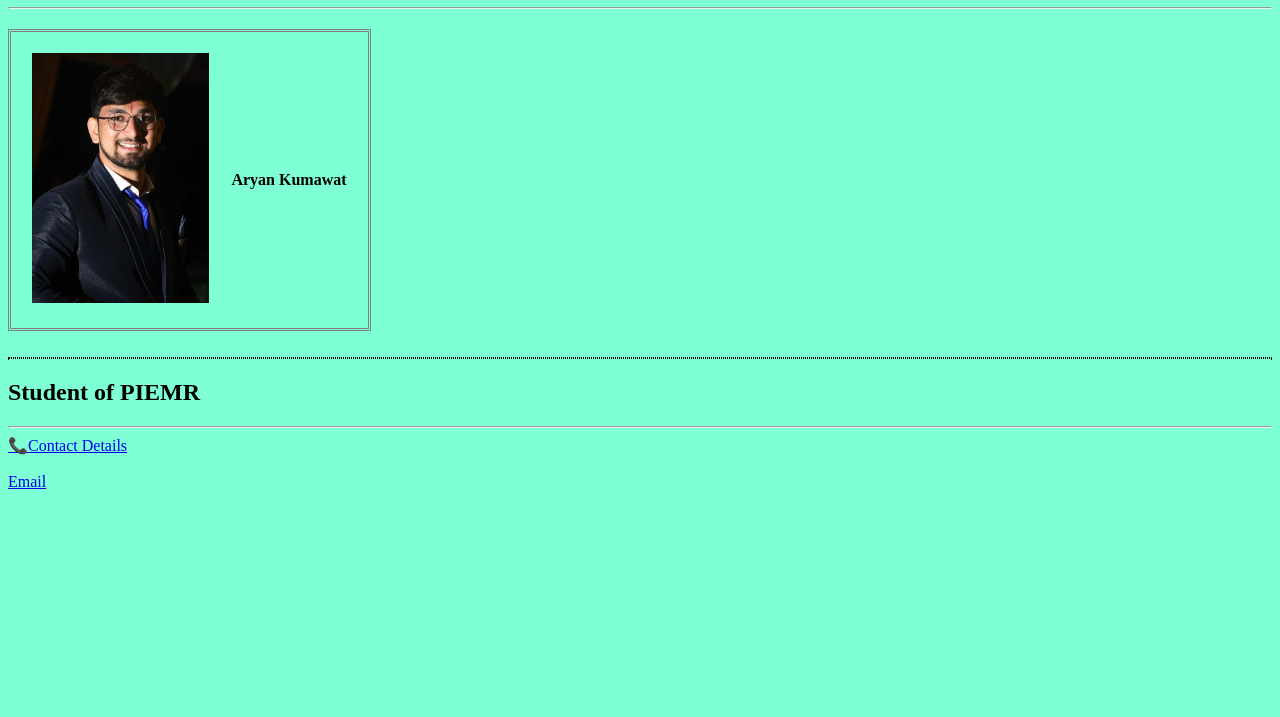
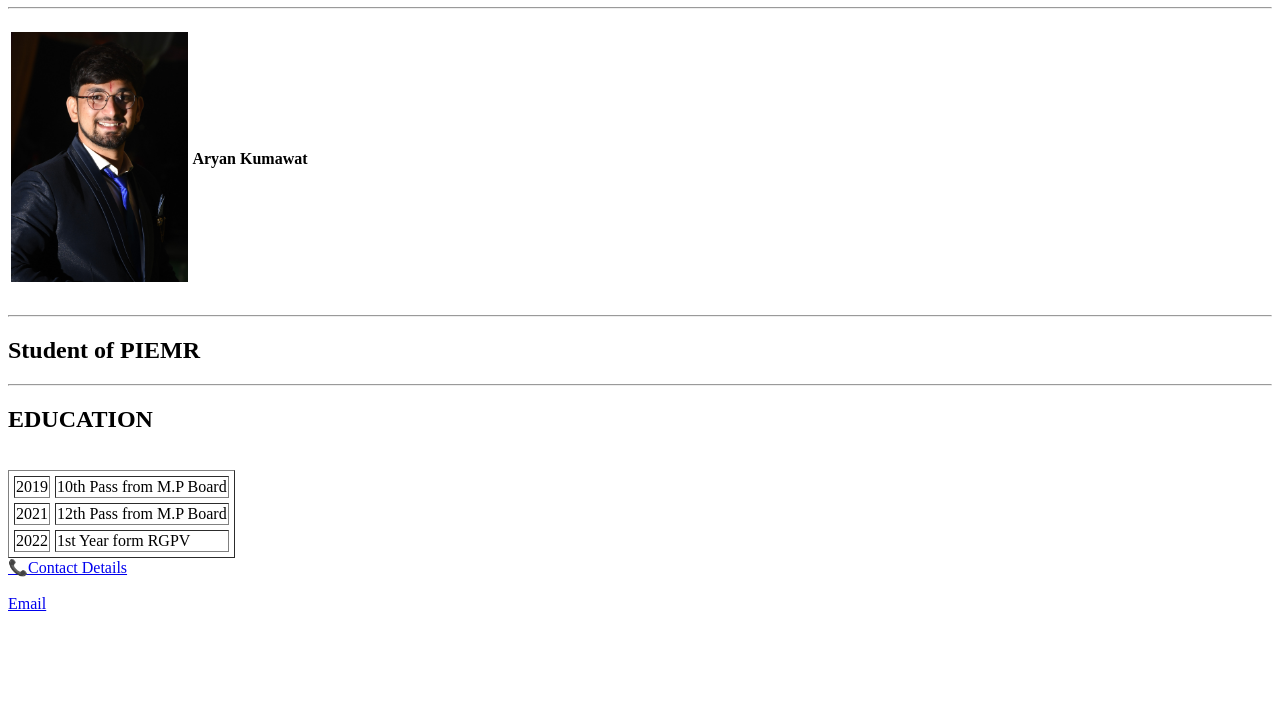
Before and after one commit to AryanKumawat91/akk.github.io, a plain HTML site: page index.html in a window 1280 px wide. Shown: the part 83-800 px from the top of the page. Drawn offline with Linux system fonts and the light colour scheme.

Commit message:
Update index.html

```diff
--- a/index.html
+++ b/index.html
@@ -2,27 +2,40 @@
 <html>
     <head>
         <meta charset="utf-8">
-        <title> Ak Personal Site</title><hr>
+        <title> Ak Personal Site</title>
+        <hr>
+        <link rel="stylesheet" href="css\style.css">
     </head>
-    <body style="background-color: aquamarine;">
+    <body>
         <center> <h1> Ak Personal site</h1></center><hr>
-        <style>
-            table{
-                border-spacing: 20px;
-                border-style: double;
 
-            }
-        </style>
         <Table>
             <tr>
                 <th><img src="DSC_5270.JPG" alt="" style="height: 250px;"></th>
                <h2><th>Aryan Kumawat</th> </h2>
             </tr>
 
-        </Table> <br><hr style="border-style: dotted;">
-        <h2>Student of PIEMR</h2><hr>
-        <a href="./cont.html">📞Contact Details </a><br><br>
-        <a href="./form.html"> Email</a>
+        </Table> <br>
+        <hr>
+        <h2>Student of PIEMR</h2>
+        <hr>
+        <h2>EDUCATION</h2><br>
+        <table style="border-spacing: 5px;" border="1">
+            <tr>
+                <td>2019</td>
+                <td>10th Pass from M.P Board</td>
+            </tr>
+            <tr>
+                <td>2021</td>
+                <td>12th Pass from M.P Board</td>
+            </tr>
+            <tr>
+                <td>2022</td>
+                <td>1st Year form RGPV</td>
+            </tr>
+        </table>
+        <a href="http://127.0.0.1:5500/personal.html/cont.html">📞Contact Details </a><br><br>
+        <a href="http://127.0.0.1:5500/personal.html/form.html"> Email</a>
 
 
     </body>
```
